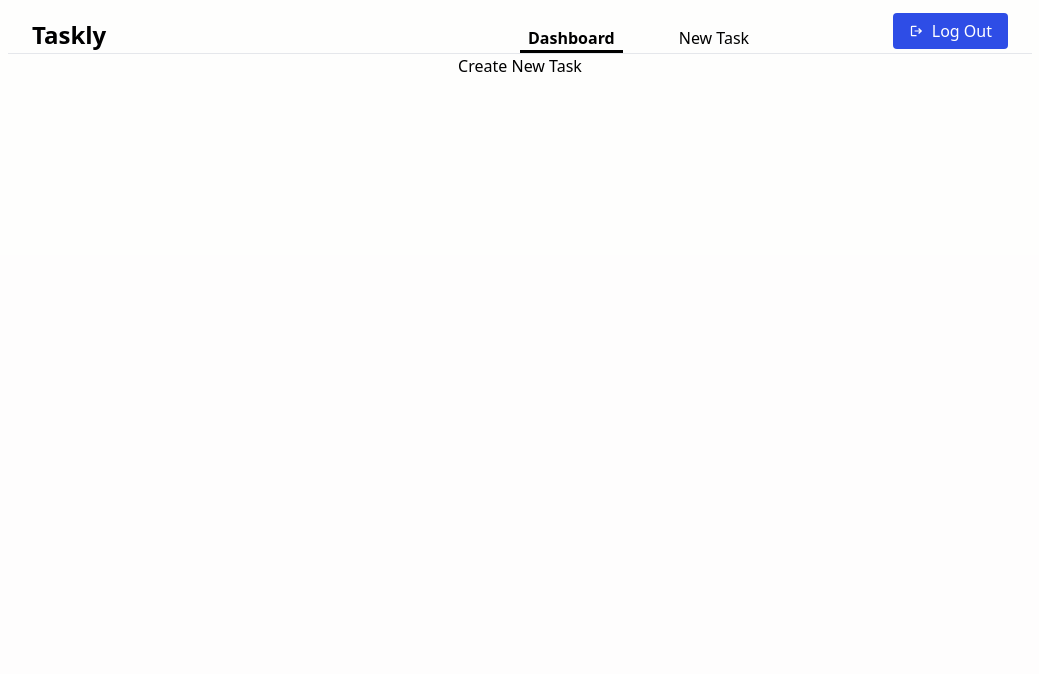
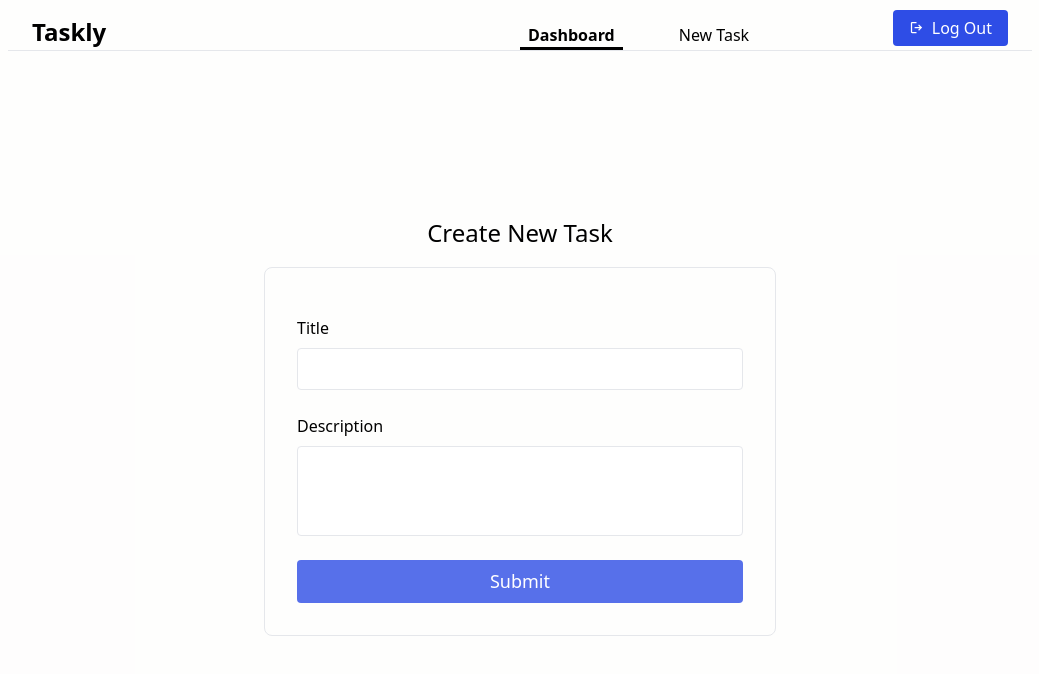
Before and after one commit to atonya-bravin/Full_Stack_To_Do_List, a React (Vite) app: page /Dashboard/newTask in a window 1280 px wide. Shown: the top 674 px of the page, without its empty margins (120-1159 px from the left). Built offline with nearby package versions, Linux system fonts and the light colour scheme.

Commit message:
feate: Implementation of the New task form
Users can now be able to create new tasks using the new task form.

```diff
--- a/src/V2/Components/Menu/LargeScreenMenu.tsx
+++ b/src/V2/Components/Menu/LargeScreenMenu.tsx
@@ -43,7 +43,7 @@ const LargeScreenMenu = () => {
                 Taskly
             </div>
             <div className="flex flex-row items-end w-full h-full">
-                <div className="w-full flex flex-row gap-[48px]">
+                <div className="w-full flex flex-row gap-[48px] text-nowrap">
                     {/*  */}
                     {menuItems.map((menuItem, index) => (
                         <div
--- a/src/V2/Pages/CreateTask.tsx
+++ b/src/V2/Pages/CreateTask.tsx
@@ -1,8 +1,85 @@
+import { useForm, SubmitHandler } from "react-hook-form";
+import { zodResolver } from "@hookform/resolvers/zod";
+import SubmitBtn from "../Components/Buttons/SubmitBtn";
+import zod from "zod";
+
+//creation of a zod object to be used in data validation
+const taskInfor = zod.object({
+    title: zod
+    .string()
+    .refine(
+        /*
+        Treating this field as required field by checking its length an raising an
+        error on any thing with a length equal to or less than 0
+        */
+        (value) => value.length > 0,
+        { message: "Title is required" }
+    )
+    .refine(
+        /*
+        Checking to invalidate anything with a length more than 64 characters.
+        */
+        (value) => value.length <= 64,
+        { message: "First name too long" }
+    ),
+    description: zod
+    .string()
+    .refine(
+        (value) => value.length > 0,
+        { message: "Description is required" }
+    )
+    .refine(
+        (value) => value.length <= 255,
+        { message: "Description is more than 255 characters" }
+    )
+});
+
+
+//the class that is used to style the form in small screens the vw is 80%, medium is 70% and in large we have 40%
+const formClass = "w-[80%] md:w-[70%] lg:w-[40%] py-[32px] border-[1px] flex items-center justify-center px-[32px] rounded-[8px] mt-[16px]";
+
 const CreateTask = () => {
+    //linking of zod to the zod object type
+    const {
+        register,
+        handleSubmit,
+        formState: {errors},
+    } = useForm<taskInforType>({resolver: zodResolver(taskInfor)});
+
+    //implementation of a type that reflects the zod object for proper data validation
+    type taskInforType = zod.infer<typeof taskInfor>;
+
+  const onSubmit: SubmitHandler<taskInforType> = (/*data*/) => {
+    //Navigation to the /Dashboard page when the data is successfuly validated
+    window.location.href='/Dashboard';
+  };
+
     return(
-        <div>
-            Create New Task
+        <div className="h-full w-full flex flex-col justify-center items-center">
+            <div className="text-[24px] font-medium">Create New Task</div>
+            <form className={formClass} onSubmit={handleSubmit(onSubmit)}>
+                <div className="w-full flex flex-col items-center">
+                    <div className="w-full">
+                    <div className="flex flex-col gap-[8px] pt-[16px] pb-[8px]">
+                        <label className="font-normal text-[16px]">Title</label>
+                        <input className="py-[8px] px-[8px] border-[1px] rounded-[4px]" {...register("title", {required: true})} />
+                        {errors.title && <div className="text-[14px] text-[#DB6353]">{errors.title.message}</div>}
+                    </div>
+                    <div className="flex flex-col gap-[8px] pt-[16px] pb-[8px]">
+                        <label className="font-normal text-[16px]">Description</label>
+                        <textarea
+                            className="py-[8px] px-[8px] border-[1px] rounded-[4px] resize-none overflow-hidden"
+                            rows={3}
+                            {...register("description", { required: true })}
+                        />
+                        {errors.description && <div className="text-[14px] text-[#DB6353]">{errors.description.message}</div>}
+                    </div>
+                    <SubmitBtn />
+                    </div>
+                </div>
+            </form>
         </div>
+
     );
 }
 
```
